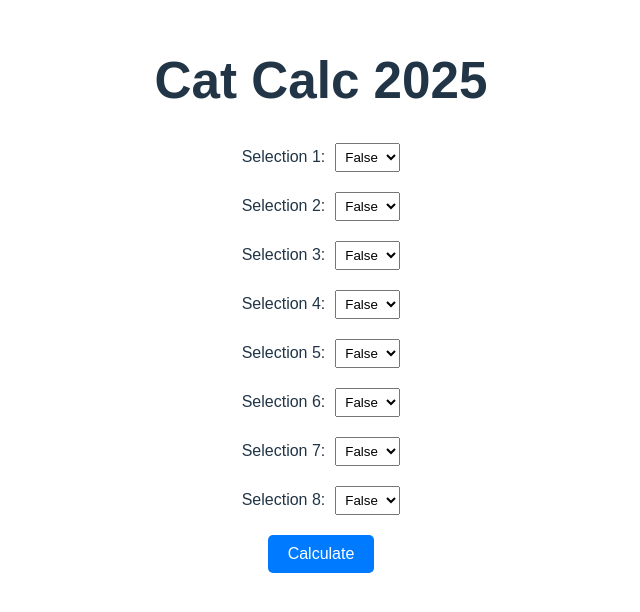
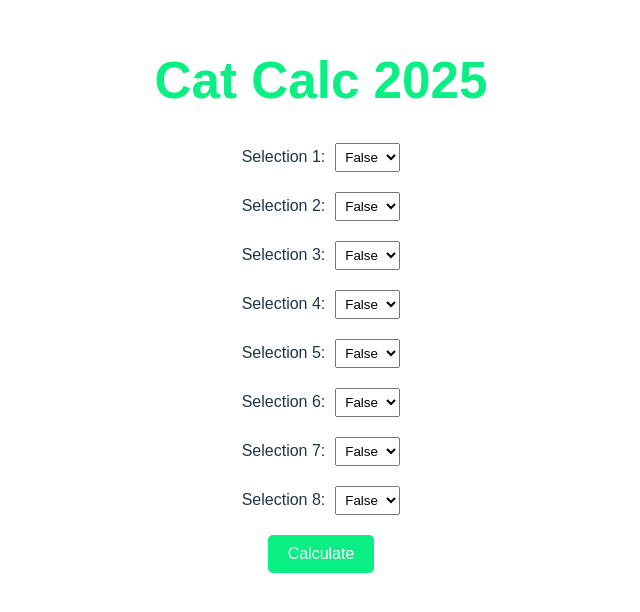
Before and after one commit to dpayne5532/ReactCalculator, a React (Vite) app: page / in a window 1280 px wide. Shown: the part 104-716 px from the top of the page, without its empty margins (319-959 px from the left). Built offline with nearby package versions, Linux system fonts and the light colour scheme.

Commit message:
update color scheme

```diff
--- a/src/App.jsx
+++ b/src/App.jsx
@@ -47,7 +47,7 @@ const CalculatorPage = () => {
 
   return (
     <div style={{ padding: "20px", fontFamily: "Arial, sans-serif" }}>
-      <h1>Cat Calc 2025</h1>
+  <h1 style={{ color: "#0AEF84" }}>Cat Calc 2025</h1>
 
       {/* Render dropdowns and checkboxes dynamically */}
       {selections.map((selection, index) => (
@@ -90,7 +90,7 @@ const CalculatorPage = () => {
         onClick={handleCalculate}
         style={{
           padding: "10px 20px",
-          backgroundColor: "#007BFF",
+          backgroundColor: "#0AEF84",
           color: "white",
           border: "none",
           borderRadius: "5px",
```
